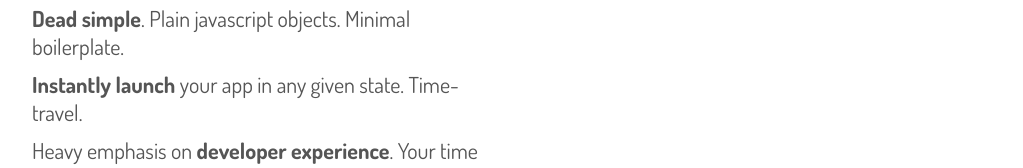
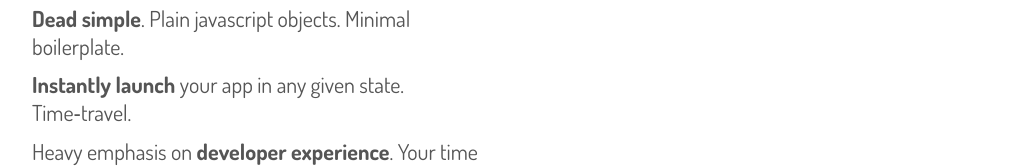
Before and after one commit to pringshia/machinate-homepage, a plain HTML site: page index.html in a window 1280 px wide. Shown: the part 414-582 px from the top of the page, without its empty margins (128-1151 px from the left). Drawn offline with Linux system fonts and the light colour scheme.

Commit message:
Replace hyphen with non-breaking hyphen

```diff
--- a/index.html
+++ b/index.html
@@ -214,7 +214,7 @@
           <li>
             <strong>Dead simple</strong>. Plain javascript objects. Minimal boilerplate.</li>
           <li>
-            <strong>Instantly launch</strong> your app in any given state. Time-travel.</li>
+            <strong>Instantly launch</strong> your app in any given state. Time&#x2011;travel.</li>
           <li>Heavy emphasis on
             <strong>developer experience</strong>. Your time and sanity are respected.</li>
           <li>Baked in
```
